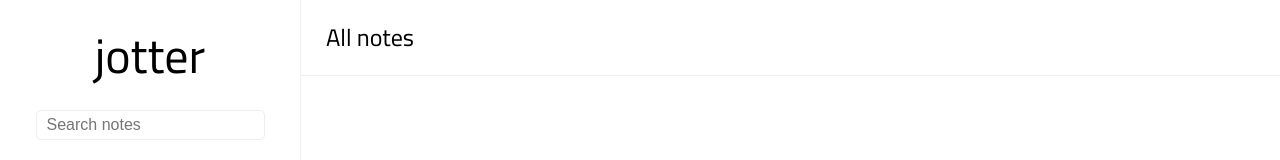
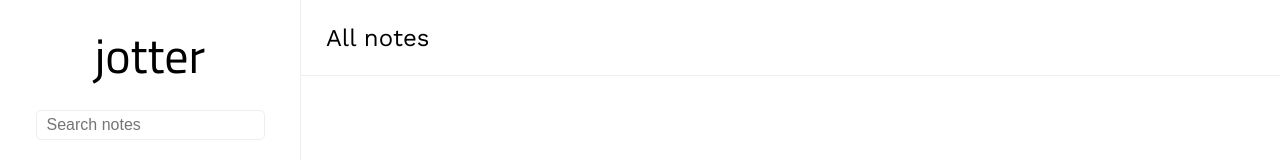
Before and after one commit to bourdier/jotter, a React (Create React App) app: page /login in a window 1280 px wide. Shown: the top 160 px of the page. Built offline with nearby package versions, Linux system fonts and the light colour scheme; a web font is replaced by a local one.

Commit message:
H2 Font family

```diff
--- a/src/assets/sass/layouts/_upperbar.scss
+++ b/src/assets/sass/layouts/_upperbar.scss
@@ -8,5 +8,6 @@
   padding: 0 25px 0 25px;
   h2 {
     margin: 0;
+    font-family: $subtitle;
   }
 }
--- a/src/index.css
+++ b/src/index.css
@@ -128,6 +128,7 @@ input:active {
 }
 .upperbar h2 {
   margin: 0;
+  font-family: "Work Sans", sans-serif;
 }
 
 .homepage {
```
Also changed, not shown: 1 other file (tests, documents, lock files or other folders).
